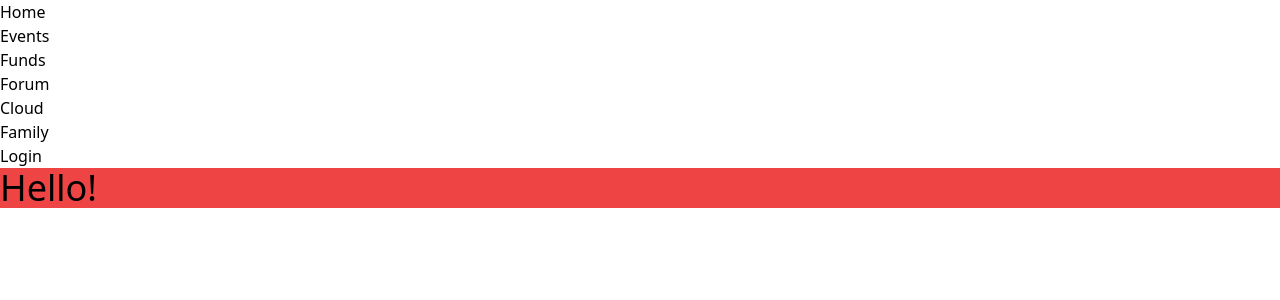
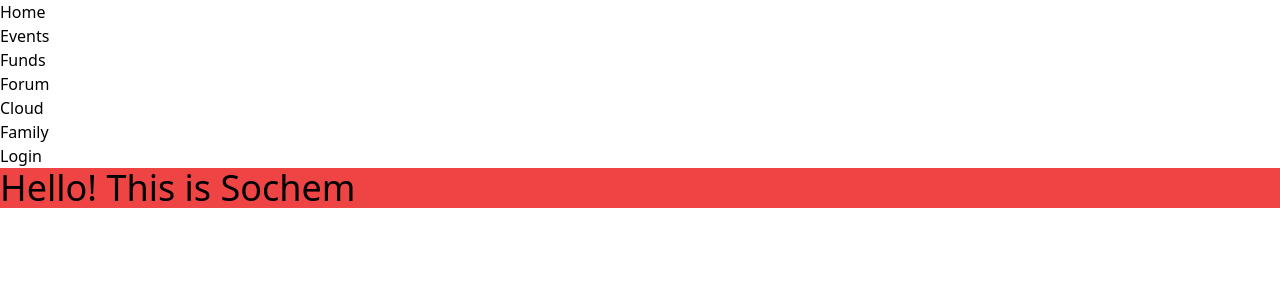
Before and after one commit to nanda2708/Sochem2.0, a Next.js app in the folder sochem2.0/: page / in a window 1280 px wide. Shown: the top 300 px of the page. Built offline with nearby package versions, Linux system fonts and the light colour scheme.

Commit message:
changes in index file

```diff
--- a/sochem2.0/src/pages/index.js
+++ b/sochem2.0/src/pages/index.js
@@ -5,7 +5,7 @@ export default function Home() {
     <>
       <Navbar/>
       <div className='bg-red-500 text-4xl'>
-        Hello!
+        Hello! This is Sochem
       </div>
     </>
   )
```
